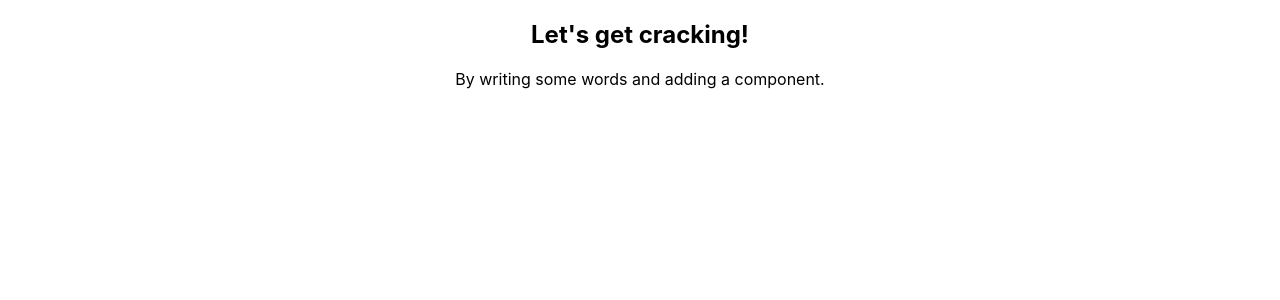
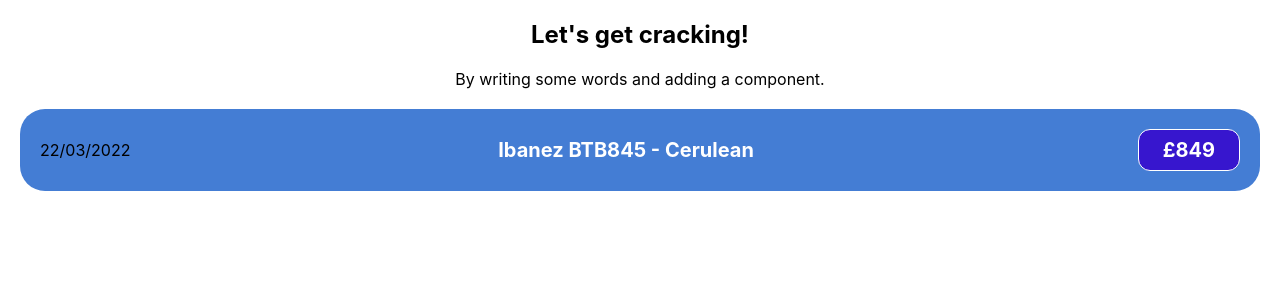
Before and after one commit to nlovell/react-expenses-tracker, a React (Create React App) app: page / in a window 1280 px wide. Shown: the top 300 px of the page. Built offline with nearby package versions, Linux system fonts and the light colour scheme.

Commit message:
Added basic static `Expense` component

```diff
--- a/src/App.tsx
+++ b/src/App.tsx
@@ -1,11 +1,13 @@
-import React from 'react';
-import './css/App.css';
+import React from "react";
+import ExpenseItem from "./components/ExpenseItem";
+import "./css/App.css";
 
 function App() {
   return (
     <div className="App">
-     <h2>Let's get cracking!</h2>
-     <p>By writing some words and adding a component.</p>
+      <h2>Let's get cracking!</h2>
+      <p>By writing some words and adding a component.</p>
+      <ExpenseItem />
     </div>
   );
 }
--- /dev/null
+++ b/src/components/ExpenseItem.tsx
@@ -0,0 +1,15 @@
+import "../css/ExpenseItem.css";
+
+function ExpenseItem() {
+  return (
+    <div className="expense-item">
+      <div>22/03/2022</div>
+      <div className="expense-item__description">
+        <h2>Ibanez BTB845 - Cerulean</h2>
+        <div className="expense-item__price">£849</div>
+      </div>
+    </div>
+  );
+}
+
+export default ExpenseItem;
--- /dev/null
+++ b/src/css/ExpenseItem.css
@@ -0,0 +1,55 @@
+.expense-item {
+  display: flex;
+  justify-content: space-between;
+  align-items: center;
+  background-color: rgb(68, 125, 212);
+  border-radius: 25px;
+  margin: 20px;
+  padding: 20px;
+}
+
+.expense-item__description {
+  display: flex;
+  flex-direction: column;
+  gap: 1rem;
+  align-items: flex-end;
+  flex-flow: column-reverse;
+  justify-content: flex-start;
+  flex: 1;
+}
+
+.expense-item h2 {
+  color: #1329a5;
+  font-size: 1rem;
+  flex: 1;
+  margin: 0 1rem;
+  color: white;
+}
+
+.expense-item__price {
+  font-size: 1rem;
+  font-weight: bold;
+  color: white;
+  background-color: #3716ce;
+  border: 1px solid white;
+  padding: 0.5rem;
+  border-radius: 12px;
+}
+
+@media (min-width: 580px) {
+  .expense-item__description {
+    flex-direction: row;
+    align-items: center;
+    justify-content: flex-start;
+    flex: 1;
+  }
+
+  .expense-item__description h2 {
+    font-size: 1.25rem;
+  }
+
+  .expense-item__price {
+    font-size: 1.25rem;
+    padding: 0.5rem 1.5rem;
+  }
+}
```
